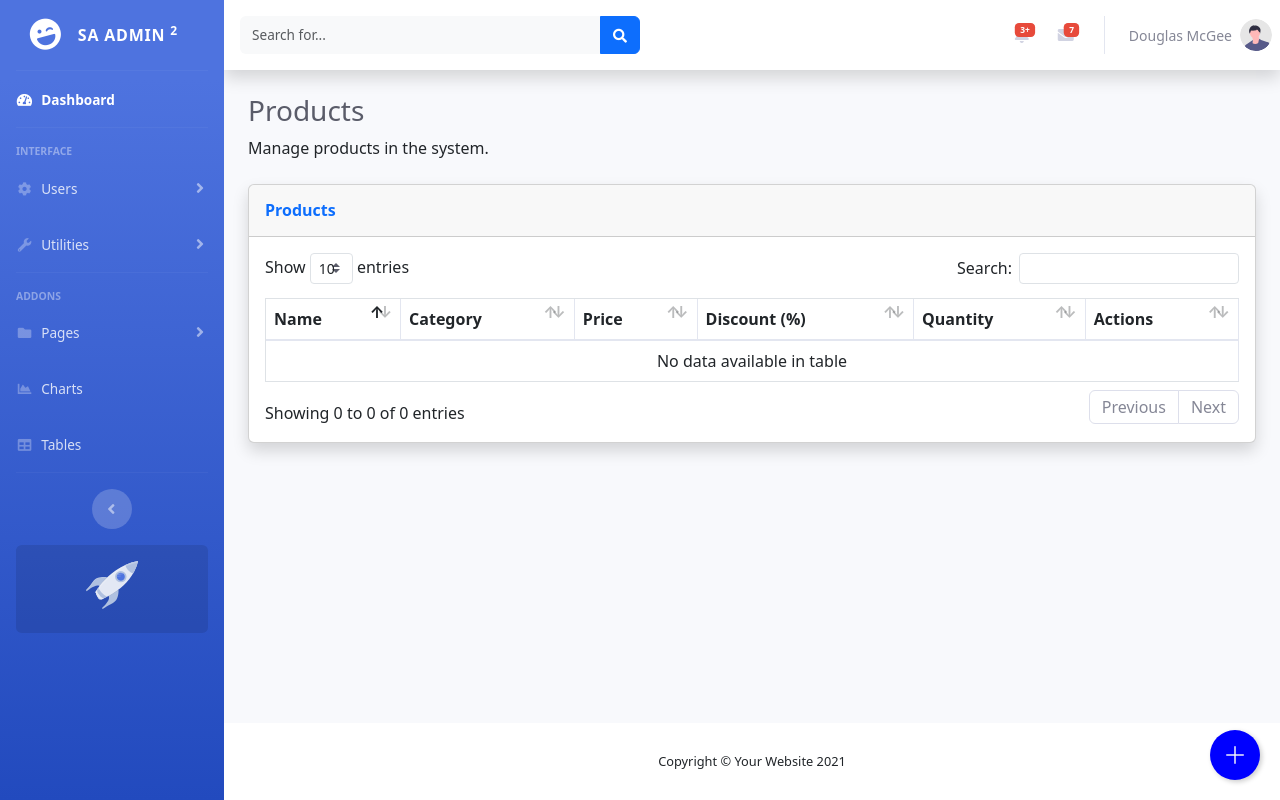
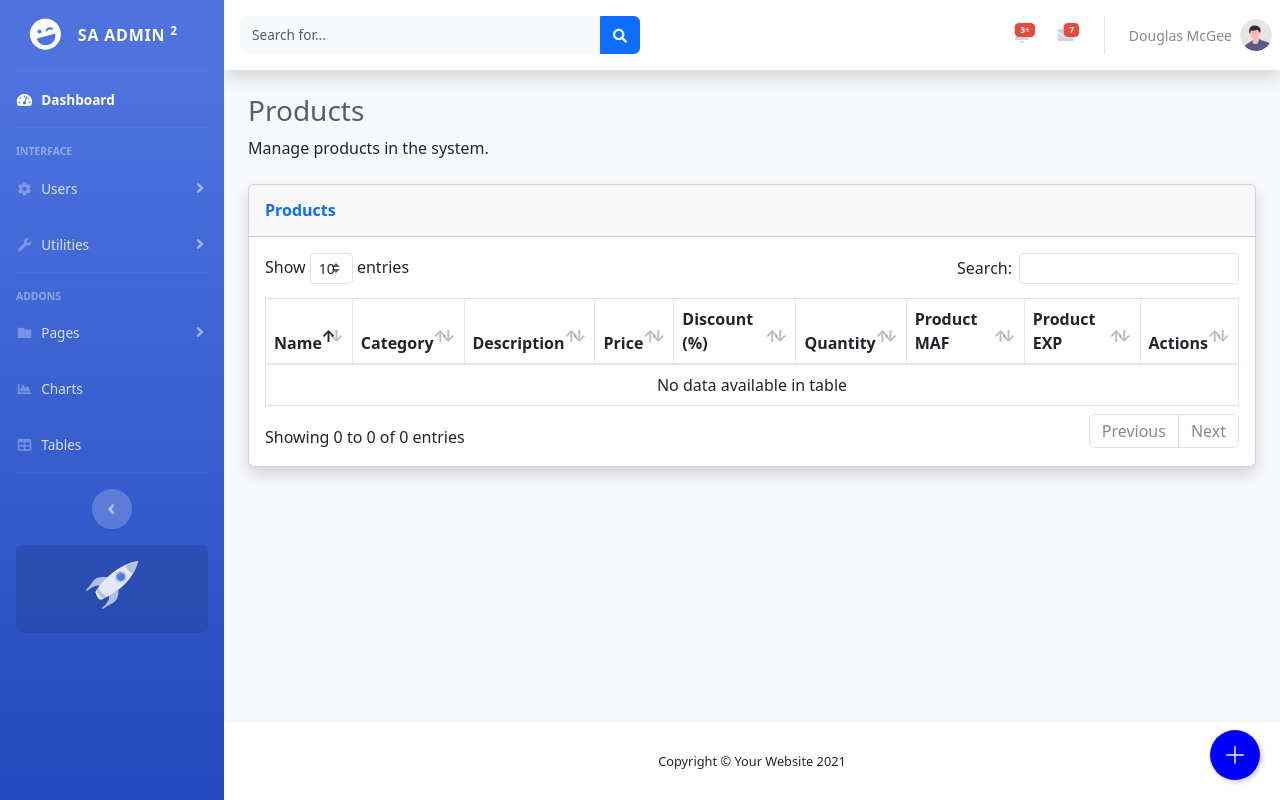
Before and after one commit to teamamracoder/shopping-assistant, a Django app: page /control-panel/products/ in a window 1280 px wide. Run offline with Django 5.2, Linux system fonts and the light colour scheme; data that the repository does not hold is empty; some libraries are stand-ins or nearby versions.

Commit message:
update products

```diff
--- a/control_panel/forms/manage_product_category_form.py
+++ b/control_panel/forms/manage_product_category_form.py
@@ -3,6 +3,7 @@ from django.core.validators import MinLengthValidator, MaxLengthValidator
 from ..models import ProductCategoryModel
 
 class ManageProductCategoryForm(forms.ModelForm):
+
     class Meta:
         model = ProductCategoryModel
         fields = ['name', 'description', 'is_active']
--- a/control_panel/forms/manage_product_form.py
+++ b/control_panel/forms/manage_product_form.py
@@ -1,35 +1,25 @@
 from django import forms
 from ..models import ProductsModel, ProductCategoryModel, ProductSubCategoryModel
-# from django.core.validators import MinLengthValidator, MaxLengthValidator, RegexValidator, MinValueValidator, MaxValueValidator
-
 
 class ManageProductForm(forms.ModelForm):
     """Form for updating a product"""
-
-    # class Meta:
-    #     model = ProductsModel
-    #     fields = [
-    #         'name', 'product_code', 'description', 'price', 'discount_per', 'quantity',
-    #         'maf_date', 'exp_date', 'image_urls', 'category', 'sub_category', 'others_category', 'is_active'
-    #     ]
 
     class Meta:
         model = ProductsModel
         fields = '__all__'  # Ensure all fields are included
 
-
         widgets = {
-            'name': forms.TextInput(attrs={'class': 'form-control', 'placeholder': 'Enter product name'}),
-            'product_code': forms.TextInput(attrs={'class': 'form-control', 'placeholder': 'Enter product code'}),
-            'description': forms.Textarea(attrs={'class': 'form-control', 'rows': 3, 'placeholder': 'Enter description'}),
-            'price': forms.NumberInput(attrs={'class': 'form-control', 'placeholder': 'Enter price'}),
-            'discount_per': forms.NumberInput(attrs={'class': 'form-control', 'placeholder': 'Enter discount percentage'}),
-            'quantity': forms.NumberInput(attrs={'class': 'form-control', 'placeholder': 'Enter quantity'}),
-            'maf_date': forms.DateInput(attrs={'class': 'form-control', 'type': 'date'}),
-            'exp_date': forms.DateInput(attrs={'class': 'form-control', 'type': 'date'}),
-            'image_urls': forms.Textarea(attrs={'class': 'form-control', 'rows': 2, 'placeholder': 'Enter image URLs (comma-separated)'}),
-            'category': forms.Select(attrs={'class': 'form-control'}),
-            'sub_category': forms.Select(attrs={'class': 'form-control'}),
-            'others_category': forms.TextInput(attrs={'class': 'form-control', 'placeholder': 'Enter other category'}),
+            'name': forms.TextInput(attrs={'id': 'product-name', 'class': 'form-control', 'placeholder': 'Enter product name'}),
+            'product_code': forms.TextInput(attrs={'id': 'product-code', 'class': 'form-control', 'placeholder': 'Enter product code'}),
+            'description': forms.Textarea(attrs={'id': 'product-description', 'class': 'form-control', 'rows': 3, 'placeholder': 'Enter description'}),
+            'price': forms.NumberInput(attrs={'id': 'product-price', 'class': 'form-control', 'placeholder': 'Enter price'}),
+            'discount_per': forms.NumberInput(attrs={'id': 'product-discount', 'class': 'form-control', 'placeholder': 'Enter discount percentage'}),
+            'quantity': forms.NumberInput(attrs={'id': 'product-quantity', 'class': 'form-control', 'placeholder': 'Enter quantity'}),
+            'maf_date': forms.DateInput(attrs={'id': 'product-maf', 'class': 'form-control', 'type': 'date'}),
+            'exp_date': forms.DateInput(attrs={'id': 'product-exp', 'class': 'form-control', 'type': 'date'}),
+            # 'image_urls': forms.Textarea(attrs={'id': 'product-image', 'class': 'form-control', 'rows': 2, 'placeholder': 'Enter image URLs (comma-separated)'}),
+            'category': forms.Select(attrs={'id': 'product-category', 'class': 'form-control'}),
+            'sub_category': forms.Select(attrs={'id': 'product-subcategory', 'class': 'form-control'}),
+            'others_category': forms.TextInput(attrs={'id': 'product-others', 'class': 'form-control', 'placeholder': 'Enter other category'}),
             # 'is_active': forms.CheckboxInput(attrs={'class': 'form-check-input'}),
         }
--- a/control_panel/forms/manage_product_sub_category_form.py
+++ b/control_panel/forms/manage_product_sub_category_form.py
@@ -4,15 +4,16 @@ from django.core.validators import MinLengthValidator, MaxLengthValidator
 
 
 class ManageProductSubCategoryForm(forms.ModelForm):
+
     class Meta:
         model = ProductSubCategoryModel
         fields = ['category', 'name', 'description', 'is_active']  # Added 'is_active'
+
         widgets = {
             'name': forms.TextInput(attrs={'class': 'form-control', 'placeholder': 'Enter subcategory name'}),
             'description': forms.Textarea(attrs={'class': 'form-control', 'rows': 3, 'placeholder': 'Enter description'}),
             'category': forms.Select(attrs={'class': 'form-control'}),
         }
-
 
     name = forms.CharField(
         min_length=3,
--- a/control_panel/templates/admin/manage_product.html
+++ b/control_panel/templates/admin/manage_product.html
@@ -58,6 +58,40 @@
     }
 
 </style>
+
+
+<script>
+    document.addEventListener('DOMContentLoaded', function () {
+        const editButtons = document.querySelectorAll('.edit-btn');
+        const form = document.getElementById('addProductForm');
+        const modalLabel = document.getElementById('addProductModalLabel');
+
+        editButtons.forEach(btn => {
+            btn.addEventListener('click', function () {
+                form.action = this.getAttribute('data-action-url');
+                modalLabel.textContent = "Edit Product";
+
+                // Set form field values
+                form.elements['name'].value = this.getAttribute('data-name');
+                form.elements['product_code'].value = this.getAttribute('data-product-code');
+                form.elements['description'].value = this.getAttribute('data-description');
+                form.elements['price'].value = this.getAttribute('data-price');
+                form.elements['discount_per'].value = this.getAttribute('data-discount');
+                form.elements['quantity'].value = this.getAttribute('data-quantity');
+                form.elements['maf_date'].value = this.getAttribute('data-maf-date');
+                form.elements['exp_date'].value = this.getAttribute('data-exp-date');
+                //form.elements['image_urls'].value = this.getAttribute('data-image-urls');
+                form.elements['category'].value = this.getAttribute('data-category');
+                form.elements['sub_category'].value = this.getAttribute('data-sub-category');
+                form.elements['others_category'].value = this.getAttribute('data-others-category');
+
+                // Show modal
+                new bootstrap.Modal(document.getElementById('addProductModal')).show();
+            });
+        });
+    });
+    </script>
+
 
 <div class="container-fluid">
 
@@ -168,9 +202,12 @@
                         <tr>
                             <th>Name</th>
                             <th>Category</th>
+                            <th>Description</th>
                             <th>Price</th>
                             <th>Discount (%)</th>
                             <th>Quantity</th>
+                            <th>Product MAF</th>
+                            <th>Product EXP</th>
                             {% comment %} <th>Active</th>   {% endcomment %}
                             <th>Actions</th>
                         </tr>
@@ -180,20 +217,31 @@
                             <tr>
                                 <td>{{ product.name }}</td>
                                 <td>{{ product.category }}</td>
+                                <td>{{ product.description }}</td>
                                 <td>${{ product.price }}</td>
                                 <td>{{ product.discount_per }}%</td>
                                 <td>{{ product.quantity }}</td>
-                                {% comment %} <td>
-                                    {% if product.is_active %}
-                                        <span class="badge bg-success">Active</span>
-                                    {% else %}
-                                        <span class="badge bg-danger">Inactive</span>
-                                    {% endif %}
-                                </td> {% endcomment %}
+                                <td>{{ product.maf_date }}</td>
+                                <td>{{ product.exp_date }}</td>
+
                                 <td>
-                                    <a href="{#% url 'manage_product_edit' product.id %#}" class="text-primary">
-                                        <i class="bi bi-pencil-square"></i>
-                                    </a>
+                                    <a href="#" class="text-primary edit-btn"
+                                    data-id="{{ product.id }}"
+                                    data-name="{{ product.name }}"
+                                    data-product-code="{{ product.product_code }}"
+                                    data-description="{{ product.description }}"
+                                    data-price="{{ product.price }}"
+                                    data-discount="{{ product.discount_per }}"
+                                    data-quantity="{{ product.quantity }}"
+                                    data-maf-date="{{ product.maf_date }}"
+                                    data-exp-date="{{ product.exp_date }}"
+                                    data-image-urls="{{ product.image_urls }}"
+                                    data-category="{{ product.category.id }}"
+                                    data-sub-category="{{ product.sub_category.id }}"
+                                    data-others-category="{{ product.others_category }}"
+                                    data-action-url="{% url 'manage_product_edit' product.id %}">
+                                     <i class="bi bi-pencil-square"></i>
+                                 </a>
 
                                     {% if product.id %}
                                     <form method="post" action="{% url 'manage_product_delete' product.id %}" style="display:inline;">
--- a/control_panel/urls/manage_urls.py
+++ b/control_panel/urls/manage_urls.py
@@ -1,6 +1,6 @@
 from django.urls import path
 
-from control_panel.views import IndexView,ManageDashboardView,ManageUserView,ManageProductSubCategoryListView,ManageProductSubCategoryCreateView,ManageProductSubCategoryEditView,ManageProductCategoryEditView,ManageProductSubCategoryDeleteView,ManageProductListView,ManageProductCreateView,ManageProductDeleteView,ManageProductCategoryListView,ManageProductCategoryCreateView,ManageProductCategoryDeleteView
+from control_panel.views import IndexView,ManageDashboardView,ManageUserView,ManageProductSubCategoryListView,ManageProductSubCategoryCreateView,ManageProductSubCategoryEditView,ManageProductCategoryEditView,ManageProductSubCategoryDeleteView,ManageProductListView,ManageProductCreateView,ManageProductEditView,ManageProductDeleteView,ManageProductCategoryListView,ManageProductCategoryCreateView,ManageProductCategoryDeleteView
 from control_panel.views import *
 
 urlpatterns = [
@@ -16,7 +16,7 @@ urlpatterns = [
     # Product URLs
     path('products/', ManageProductListView.as_view(), name='manage_product_list'),
     path("products/create/", ManageProductCreateView.as_view(), name="manage_product_create"),
-    # path("products/edit/<int:pk>/", ManageProductEditView.as_view(), name="manage_product_edit"),
+    path("products/edit/<int:pk>/", ManageProductEditView.as_view(), name="manage_product_edit"),
     path("products/delete/<int:pk>/", ManageProductDeleteView.as_view(), name="manage_product_delete"),
 
     # Product Category URLs
--- a/control_panel/views/__init__.py
+++ b/control_panel/views/__init__.py
@@ -5,5 +5,5 @@ from .manage_user_view import ManageUserView
 from .manage_store_view import *
 
 from .manage_product_sub_category_view import ManageProductSubCategoryListView,ManageProductSubCategoryCreateView,ManageProductSubCategoryEditView,ManageProductSubCategoryDeleteView
-from .manage_product_view import ManageProductListView, ManageProductCreateView,ManageProductDeleteView
+from .manage_product_view import ManageProductListView, ManageProductCreateView,ManageProductEditView,ManageProductDeleteView
 from .manage_product_category_view import ManageProductCategoryListView, ManageProductCategoryCreateView,ManageProductCategoryEditView,ManageProductCategoryDeleteView
--- a/control_panel/views/manage_product_category_view.py
+++ b/control_panel/views/manage_product_category_view.py
@@ -9,13 +9,13 @@ from django.urls import reverse_lazy
 from django.views.generic import UpdateView
 
 
-
-
+#List
 class ManageProductCategoryListView(View):
     def get(self, request):
         categories = ProductCategoryModel.objects.all()
         form = ManageProductCategoryForm()
         return render(request, 'admin/manage_product_category.html', {"categories": categories, "form": form})
+
 
 # Create
 class ManageProductCategoryCreateView(View):
@@ -47,6 +47,7 @@ class ManageProductCategoryEditView(UpdateView):
         categories = ProductCategoryModel.objects.all()
         return self.render_to_response(self.get_context_data(form=form, categories=categories))
 
+
 # Delete
 class ManageProductCategoryDeleteView(View):
     """Handles product category deletion."""
--- a/control_panel/views/manage_product_sub_category_view.py
+++ b/control_panel/views/manage_product_sub_category_view.py
@@ -8,13 +8,14 @@ from django.urls import reverse_lazy
 from django.views.generic import UpdateView
 
 
+#List
 class ManageProductSubCategoryListView(View):
     def get(self, request):
         subcategories = ProductSubCategoryModel.objects.all()
         form = ManageProductSubCategoryForm()
         return render(request, 'admin/manage_product_sub_category.html', {"subcategories": subcategories, "form": form})
 
-
+#Create
 class ManageProductSubCategoryCreateView(View):
     def get(self, request):
         """Handle GET request before data retrieval."""
@@ -40,6 +41,7 @@ class ManageProductSubCategoryCreateView(View):
         })
 
 
+#Update
 class ManageProductSubCategoryEditView(UpdateView):
     model = ProductSubCategoryModel
     form_class = ManageProductSubCategoryForm
@@ -51,7 +53,7 @@ class ManageProductSubCategoryEditView(UpdateView):
         return super().post(request, *args, **kwargs)
 
 
-
+#Delete
 class ManageProductSubCategoryDeleteView(View):
     """Handles product subcategory deletion."""
 
--- a/control_panel/views/manage_product_view.py
+++ b/control_panel/views/manage_product_view.py
@@ -4,8 +4,11 @@ from django.contrib import messages
 from ..models import ProductsModel, UserModel
 from ..forms import ManageProductForm
 from django.contrib.auth.models import AnonymousUser
+from django.urls import reverse_lazy
+from django.views.generic import UpdateView
 
 
+#List
 class ManageProductListView(View):
     def get(self, request):
         products = ProductsModel.objects.all()
@@ -13,6 +16,7 @@ class ManageProductListView(View):
         return render(request, 'admin/manage_product.html', {"products": products, "form": form})
 
 
+#Create
 class ManageProductCreateView(View):
     """Handles product creation with proper debugging."""
 
@@ -40,115 +44,17 @@ class ManageProductCreateView(View):
         return render(request, "admin/manage_product.html", {"form": form})
 
 
+#Update
+class ManageProductEditView(UpdateView):
+    model = ProductsModel
+    form_class = ManageProductForm
+    success_url = reverse_lazy('manage_product_list')
 
-# class ManageProductCreateView(View):
-#     """Handles product creation with GET and POST methods."""
-
-#     def get(self, request, *args, **kwargs):
-#         """Displays the product creation form."""
-#         form = ManageProductForm()
-#         products = ProductsModel.objects.all()
-#         return render(request, "admin/manage_product.html", {"form": form, "products": products})
-
-#     def post(self, request, *args, **kwargs):
-#         """Handles form submission and saves the product."""
-#         form = ManageProductForm(request.POST, request.FILES)  # Ensure file uploads are handled
-#         if form.is_valid():
-#             product = form.save(commit=False)
-
-#             # Assign user if logged in
-#             product.created_by = request.user if request.user.is_authenticated else None
-#             product.updated_by = request.user if request.user.is_authenticated else None
-#             product.save()
-
-#             messages.success(request, "Product created successfully!")
-#             return redirect('manage_product_list')  # Ensure this exists in urls.py
-
-#         else:
-#             messages.error(request, "Please correct the errors below.")
-#             products = ProductsModel.objects.all()
-
-#             # Debugging: Print form errors (remove in production)
-#             print(form.errors.as_data())
-
-#             return render(request, "admin/manage_product.html", {"form": form, "products": products})
+    def form_valid(self, form):
+        return super().form_valid(form)
 
 
-# class ManageProductCreateView(View):
-#     """Handles product creation with GET and POST methods."""
-
-#     def get(self, request, *args, **kwargs):
-#         """Displays the product creation form."""
-#         form = ManageProductForm()
-#         products = ProductsModel.objects.all()
-#         return render(request, "admin/manage_product.html", {"form": form, "products": products})
-
-#     def post(self, request, *args, **kwargs):
-#         """Handles form submission and saves the product."""
-#         form = ManageProductForm(request.POST, request.FILES)  # Ensure file uploads are handled
-#         if form.is_valid():
-#             product = form.save(commit=False)
-
-#             # Assign user if logged in
-#             if request.user.is_authenticated:
-#                 product.created_by = request.user
-#                 product.updated_by = request.user
-
-#             product.save()
-#             messages.success(request, "Product created successfully!")
-#             return redirect('manage_product_list')  # Ensure this exists in urls.py
-
-#         else:
-#             messages.error(request, "Please correct the errors below.")
-#             products = ProductsModel.objects.all()
-#             print(form.errors.as_data())  # Debugging: Print form errors (remove in production)
-#             return render(request, "admin/manage_product.html", {"form": form, "products": products})
-
-
-
-# class ManageProductEditView(View):
-#     """Handles updating an existing product."""
-
-#     def get(self, request, pk):
-#         """Displays the update form with existing product details."""
-#         product = get_object_or_404(ProductsModel, pk=pk)
-#         form = ManageProductForm(instance=product)
-#         products = ProductsModel.objects.all()  # Load all products for listing
-
-#         return render(request, "admin/manage_product.html", {
-#             "form": form,
-#             "products": products,
-#             "edit_mode": True,  # Used in template to differentiate between create & update
-#             "product": product  # Pass the specific product being edited
-#         })
-
-#     def post(self, request, pk):
-#         """Handles form submission and updates the product."""
-#         product = get_object_or_404(ProductsModel, pk=pk)
-#         form = ManageProductForm(request.POST, request.FILES, instance=product)
-
-#         if form.is_valid():
-#             updated_product = form.save(commit=False)
-
-#             # Assign updated_by only if user is authenticated
-#             if request.user.is_authenticated:
-#                 updated_product.updated_by = request.user
-
-#             updated_product.save()
-
-#             messages.success(request, "Product updated successfully!")
-#             return redirect('manage_product_list')  # Ensure this URL exists
-
-#         else:
-#             messages.error(request, "Please correct the errors below.")
-#             products = ProductsModel.objects.all()
-#             return render(request, "admin/manage_product.html", {
-#                 "form": form,
-#                 "products": products,
-#                 "edit_mode": True,
-#                 "product": product
-#             })
-
+#Delete
 class ManageProductDeleteView(View):
     """Handles product deletion."""
 
```
Also changed, not shown: control_panel/templates/admin/manage_product_category.html (+4 -27 lines), control_panel/templates/admin/manage_product_sub_category.html (+0 -7 lines).
